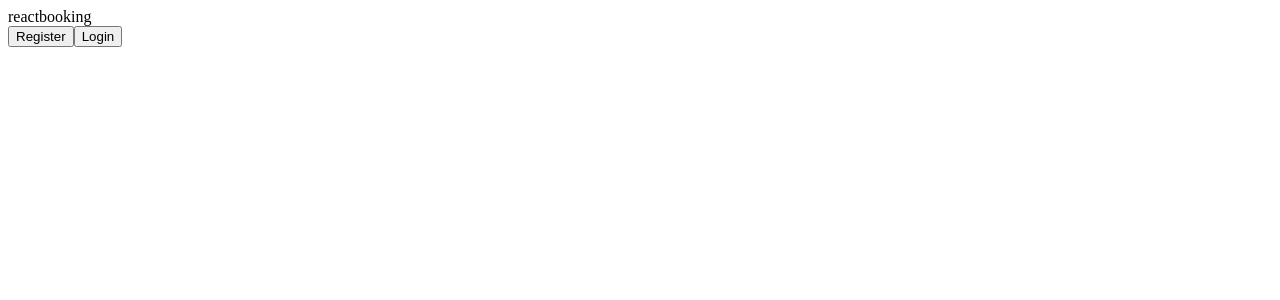
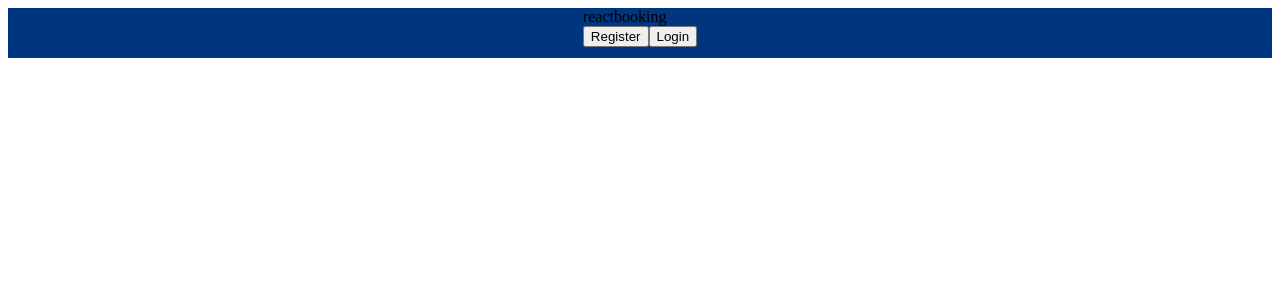
Before and after one commit to ibrahimali-ca/react-booking-app, a React (Create React App) app: page / in a window 1280 px wide. Shown: the top 300 px of the page. Built offline with nearby package versions, Linux system fonts and the light colour scheme.

Commit message:
added navbar styling

```diff
--- a/src/components/navbar/navbar.css
+++ b/src/components/navbar/navbar.css
@@ -0,0 +1,6 @@
+.navbar {
+  height: 50px;
+  background-color: #003580;
+  display: flex;
+  justify-content: center;
+}
```
